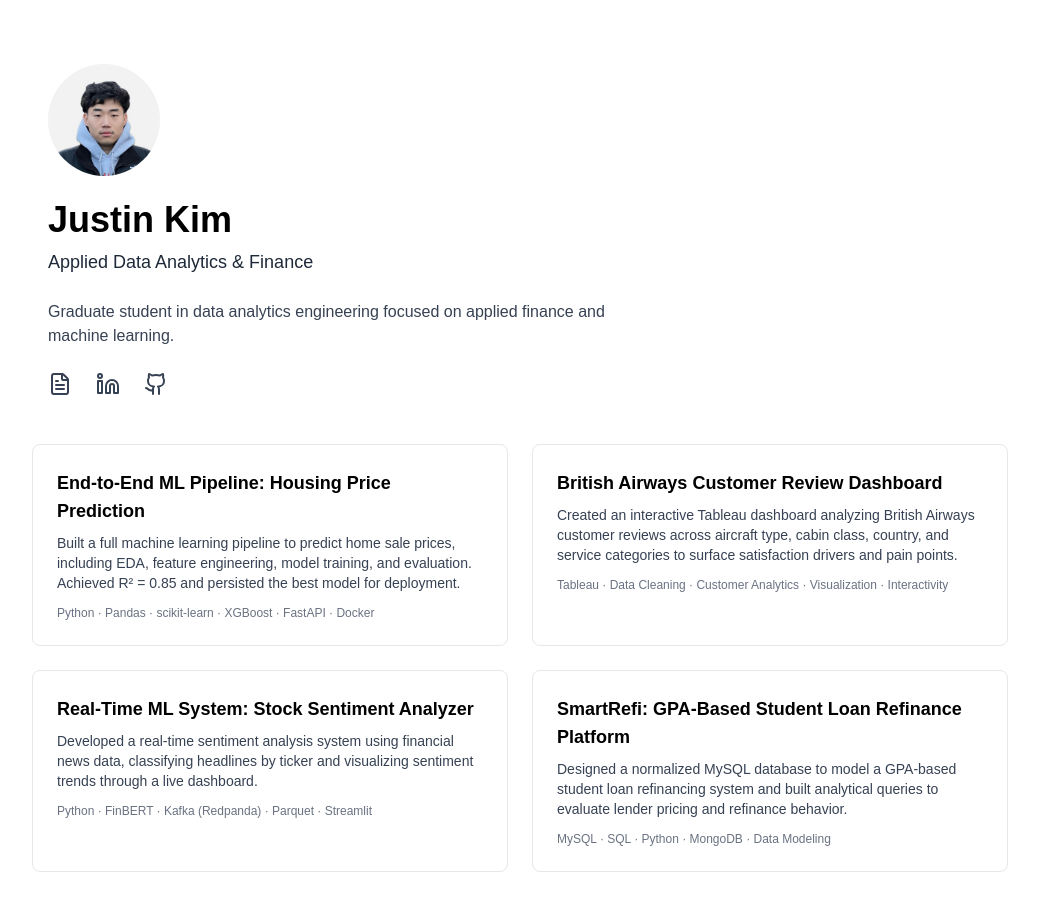
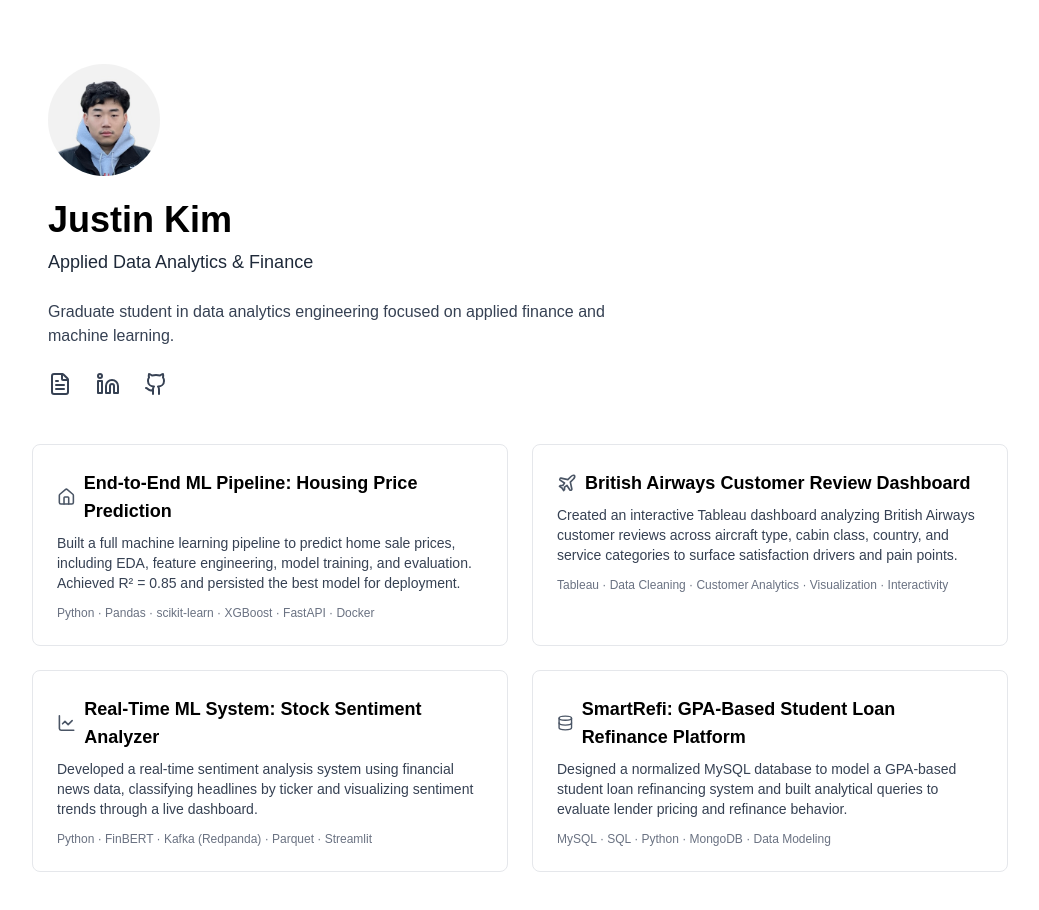
Before and after one commit to iluvcoding123/portfolio-website, a Next.js app in the folder portfolio/: page / in a window 1280 px wide. Shown: the top 910 px of the page, without its empty margins (120-1159 px from the left). Built offline with nearby package versions, Linux system fonts and the light colour scheme.

Commit message:
Add project-specific icons to project cards

```diff
--- a/portfolio/src/components/ProjectCard.tsx
+++ b/portfolio/src/components/ProjectCard.tsx
@@ -1,4 +1,5 @@
 import Link from "next/link";
+import { Home, Plane, LineChart, Database } from "lucide-react";
 
 type ProjectCardProps = {
   slug: string;
@@ -13,12 +14,29 @@ export default function ProjectCard({
   description,
   tech,
 }: ProjectCardProps) {
+  const projectIcon = () => {
+    switch (slug) {
+      case "housing-price-prediction":
+        return <Home className="h-5 w-5 text-gray-600" />;
+      case "british-airways-tableau":
+        return <Plane className="h-5 w-5 text-gray-600" />;
+      case "stock-sentiment-analyzer":
+        return <LineChart className="h-5 w-5 text-gray-600" />;
+      case "smartrefi":
+        return <Database className="h-5 w-5 text-gray-600" />;
+      default:
+        return null;
+    }
+  };
   return (
     <Link
       href={`/projects/${slug}`}
       className="block rounded-lg border border-gray-200 p-6 transition-shadow duration-200 hover:shadow-md hover:border-gray-300"
     >
-      <h3 className="text-lg font-semibold text-black">{title}</h3>
+      <div className="flex items-center gap-2">
+        {projectIcon()}
+        <h3 className="text-lg font-semibold text-black">{title}</h3>
+      </div>
       <p className="mt-2 text-sm text-gray-700">{description}</p>
       <p className="mt-3 text-xs text-gray-500">{tech}</p>
     </Link>
```
